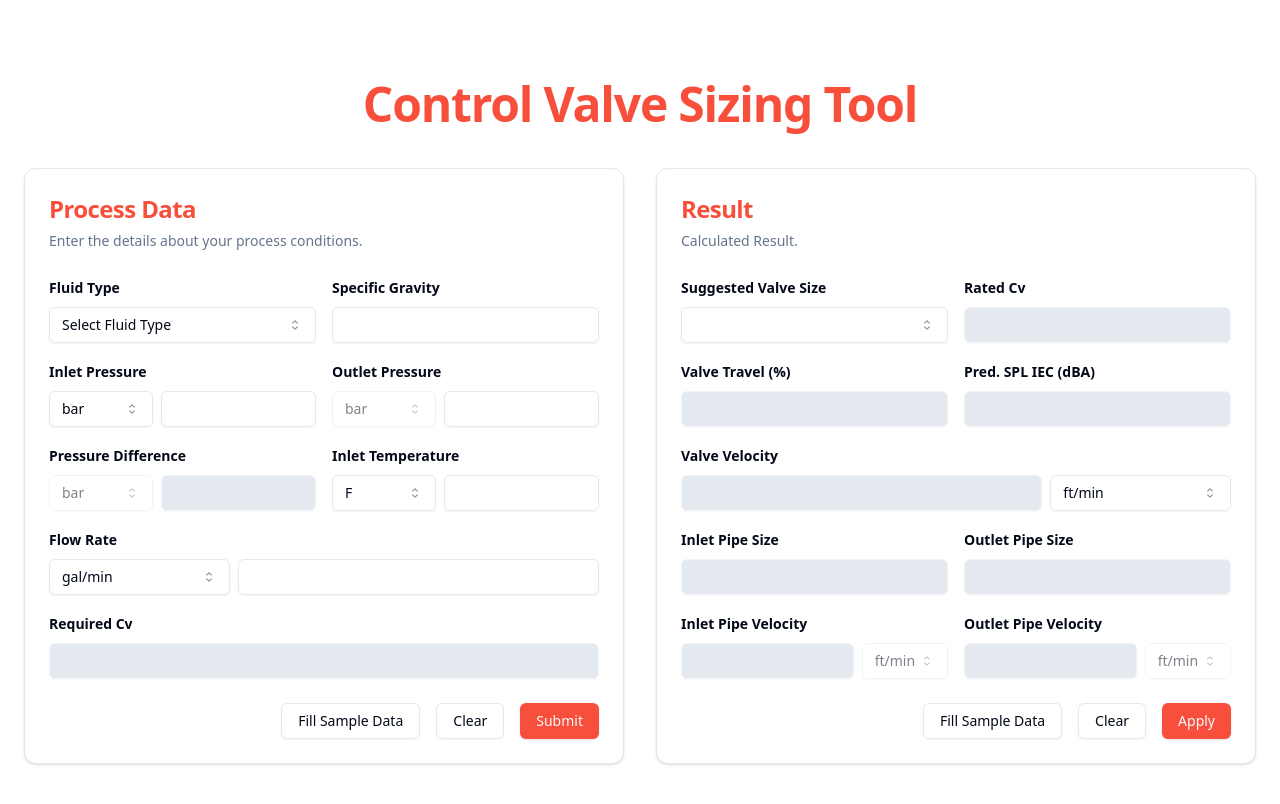
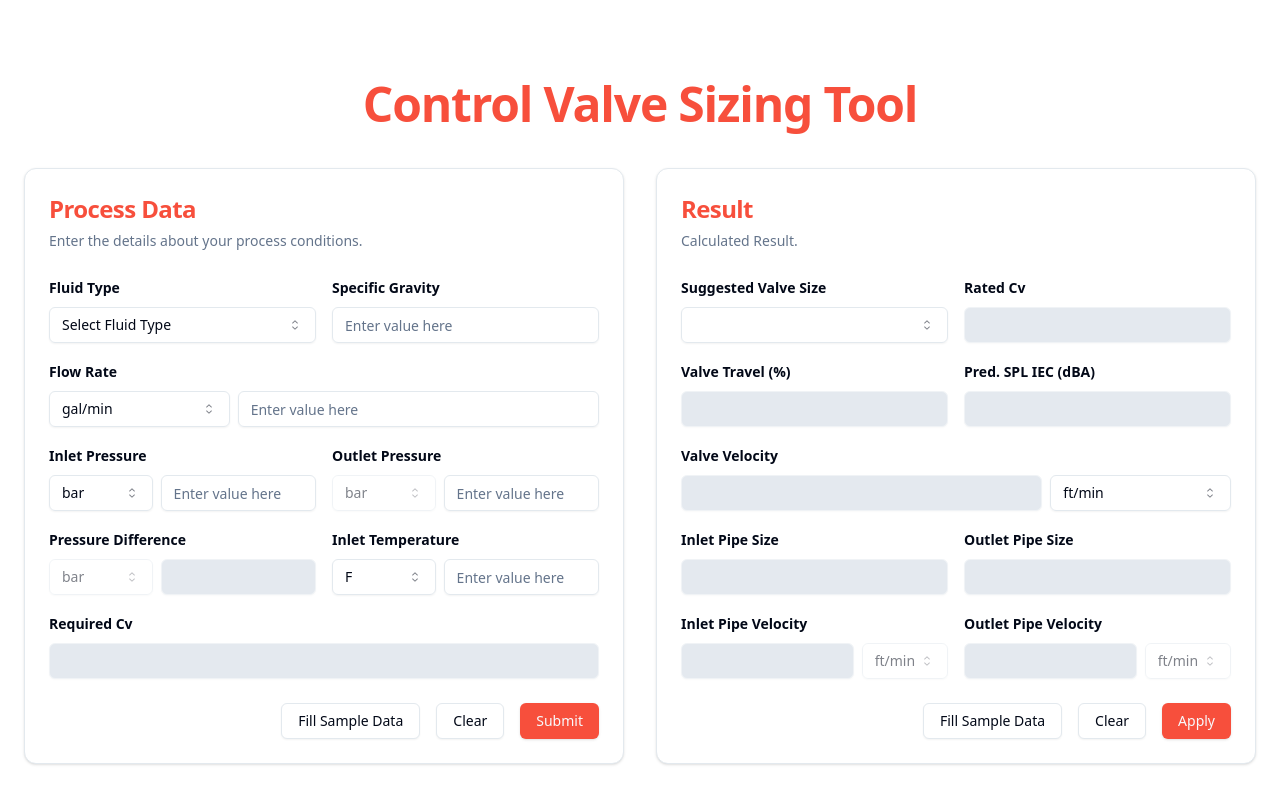
Before and after one commit to Adithyan777/messen-static, a Next.js app: page / in a window 1280 px wide. Shown: the top 804 px of the page. Built offline with nearby package versions, Linux system fonts and the light colour scheme.

Commit message:
Added placeholders and moved flowRate to the top

```diff
--- a/components/ProcessDataCard.jsx
+++ b/components/ProcessDataCard.jsx
@@ -67,10 +67,31 @@ function ProcessDataCard() {
                                 type="number"
                                 step="any"
                                 value={formData.specificGravity?.value || ''}
+                                placeholder="Enter value here"
                                 onChange={(e) => handleInputChange("specificGravity", "value", e.target.value)}
                                 required={formData.fluidType?.value === 'Other Liquids' || formData.fluidType?.value === 'Other Gases'}
                             />
                         </div>
+                        </div>
+                        <div className="space-y-2">
+                            <Label className="font-bold" htmlFor="flow-rate">Flow Rate</Label>
+                            <div className="flex items-center gap-2">
+                                <div className="w-1/3">
+                                    <Select id="flow-rate-unit" value={formData.flowRate.unit} onValueChange={(value) => handleSelectChange("flowRate", value)}>
+                                        <SelectTrigger>
+                                            <SelectValue placeholder="unit"></SelectValue>
+                                        </SelectTrigger>
+                                        <SelectContent>
+                                            {units.flowRate.map((unit) => (
+                                                <SelectItem key={unit} value={unit}>{unit}</SelectItem>
+                                            ))}
+                                        </SelectContent>
+                                    </Select>
+                                </div>
+                                <div className="w-2/3">
+                                    <Input required id="flow-rate" placeholder="Enter value here" type="number" step="any" value={formData.flowRate?.value || ''} onChange={(e) => handleInputChange("flowRate", "value", e.target.value)} />
+                                </div>
+                            </div>
                         </div>
                         <div className="grid grid-cols-2 gap-4">
                             <div className="space-y-2">
@@ -89,7 +110,7 @@ function ProcessDataCard() {
                                         </Select>
                                     </div>
                                     <div className="w-3/5">
-                                        <Input required id="inlet-pressure" type="number" step="any" value={formData.inletPressure?.value || ''} onChange={(e) => handleInputChange("inletPressure", "value", e.target.value)} />
+                                        <Input required id="inlet-pressure" placeholder="Enter value here" type="number" step="any" value={formData.inletPressure?.value || ''} onChange={(e) => handleInputChange("inletPressure", "value", e.target.value)} />
                                     </div>
                                 </div>
                             </div>
@@ -109,7 +130,7 @@ function ProcessDataCard() {
                                         </Select>
                                     </div>
                                     <div className="w-3/5">
-                                        <Input required id="outlet-pressure" type="number" step="any" value={formData.outletPressure?.value || ''} onChange={(e) => handleInputChange("outletPressure", "value", e.target.value)} />
+                                        <Input required id="outlet-pressure" placeholder="Enter value here" type="number" step="any" value={formData.outletPressure?.value || ''} onChange={(e) => handleInputChange("outletPressure", "value", e.target.value)} />
                                     </div>
                                 </div>
                             </div>
@@ -154,28 +175,8 @@ function ProcessDataCard() {
                                         </Select>
                                     </div>
                                     <div className="w-3/5">
-                                        <Input required id="inlet-temperature" type="number" step="any" value={formData.inletTemperature?.value || ''} onChange={(e) => handleInputChange("inletTemperature", "value", e.target.value)} />
+                                        <Input required id="inlet-temperature" placeholder="Enter value here" type="number" step="any" value={formData.inletTemperature?.value || ''} onChange={(e) => handleInputChange("inletTemperature", "value", e.target.value)} />
                                     </div>
-                                </div>
-                            </div>
-                        </div>
-                        <div className="space-y-2">
-                            <Label className="font-bold" htmlFor="flow-rate">Flow Rate</Label>
-                            <div className="flex items-center gap-2">
-                                <div className="w-1/3">
-                                    <Select id="flow-rate-unit" value={formData.flowRate.unit} onValueChange={(value) => handleSelectChange("flowRate", value)}>
-                                        <SelectTrigger>
-                                            <SelectValue placeholder="unit"></SelectValue>
-                                        </SelectTrigger>
-                                        <SelectContent>
-                                            {units.flowRate.map((unit) => (
-                                                <SelectItem key={unit} value={unit}>{unit}</SelectItem>
-                                            ))}
-                                        </SelectContent>
-                                    </Select>
-                                </div>
-                                <div className="w-2/3">
-                                    <Input required id="flow-rate" type="number" step="any" value={formData.flowRate?.value || ''} onChange={(e) => handleInputChange("flowRate", "value", e.target.value)} />
                                 </div>
                             </div>
                         </div>
```
